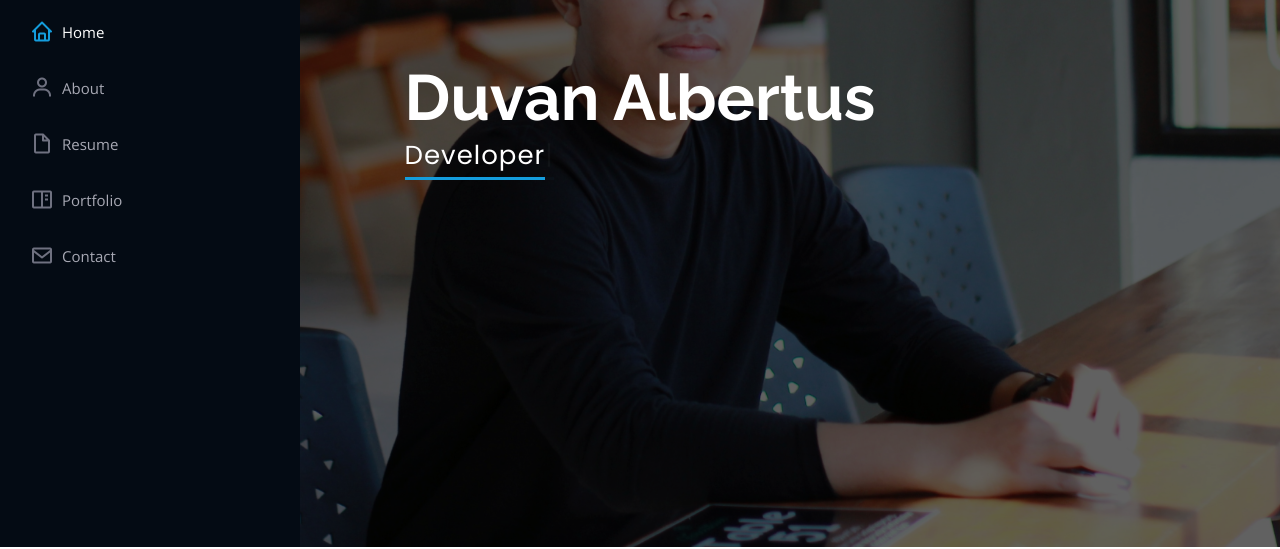
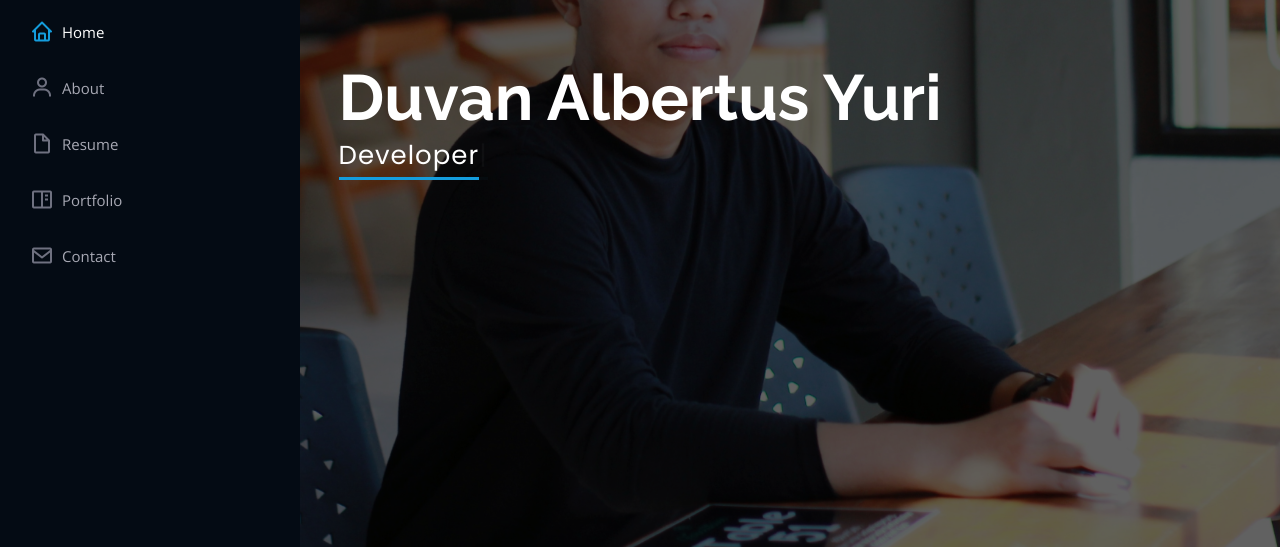
Before and after one commit to duvanalbertus/duvanalbertus.github.io, a plain HTML site: page index.html in a window 1280 px wide. Shown: the part 253-802 px from the top of the page. Drawn offline with nearby package versions, Linux system fonts and the light colour scheme.

Commit message:
menambah kata pada nama index

```diff
--- a/index.html
+++ b/index.html
@@ -73,7 +73,7 @@
     <!-- ======= Hero Section ======= -->
     <section id="hero" class="d-flex flex-column justify-content-center align-items-center">
       <div class="hero-container" data-aos="fade-in">
-        <h1>Duvan Albertus</h1>
+        <h1>Duvan Albertus Yuri</h1>
         <p><span class="typed" data-typed-items="Designer, Developer, Freelancer"></span></p>
       </div>
     </section>
```
